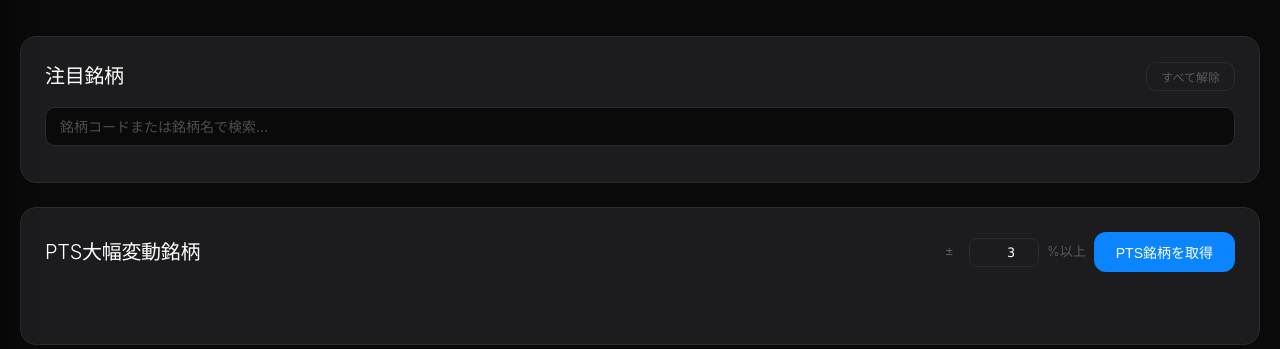
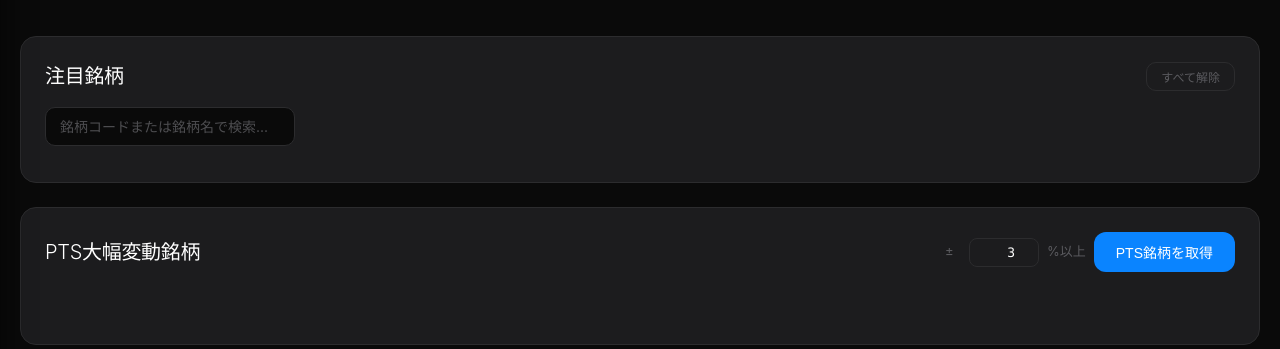
Before and after one commit to kou1111/stock-screener, a Flask app: page / in a window 1280 px wide. Shown: the part 87-436 px from the top of the page. Run offline with Flask 3, Linux system fonts and the light colour scheme; some libraries are stand-ins or nearby versions.

Commit message:
Narrow watchlist search input to 250px, left-aligned
Co-Authored-By: Claude Opus 4.6 <noreply@anthropic.com>

```diff
--- a/static/style.css
+++ b/static/style.css
@@ -545,7 +545,7 @@ header .badge-auto {
 }
 
 /* ── 銘柄検索 ─────────────────────────────────── */
-.wl-search-wrap { position: relative; margin-bottom: 12px; }
+.wl-search-wrap { position: relative; margin-bottom: 12px; width: 250px; }
 .wl-search-input {
   width: 100%;
   padding: 10px 14px;
--- a/templates/index.html
+++ b/templates/index.html
@@ -4,7 +4,7 @@
   <meta charset="UTF-8">
   <meta name="viewport" content="width=device-width, initial-scale=1.0">
   <title>StockLens</title>
-  <link rel="stylesheet" href="/static/style.css?v=40">
+  <link rel="stylesheet" href="/static/style.css?v=41">
   <script src="https://cdn.plot.ly/plotly-2.35.2.min.js"></script>
   <!-- Google tag (gtag.js) -->
   <script async src="https://www.googletagmanager.com/gtag/js?id=G-HJQXL95L5F"></script>
```
